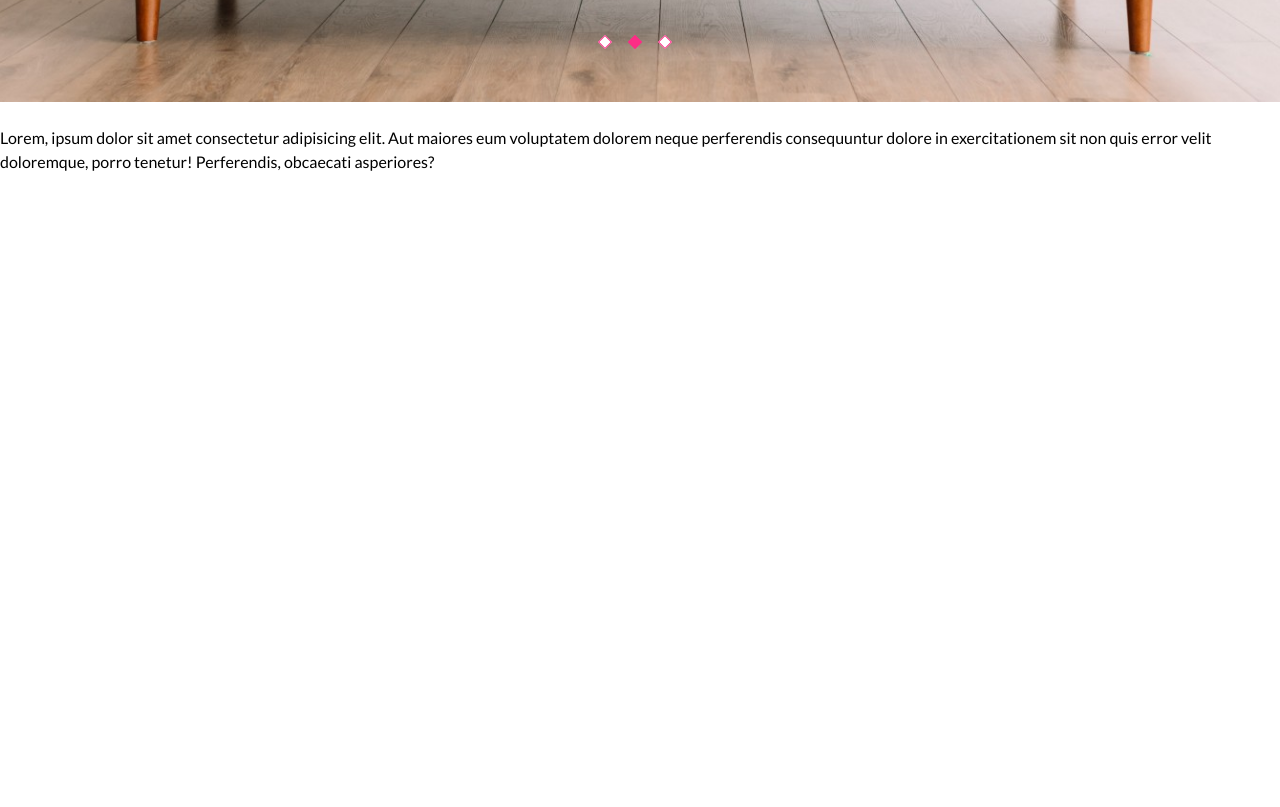
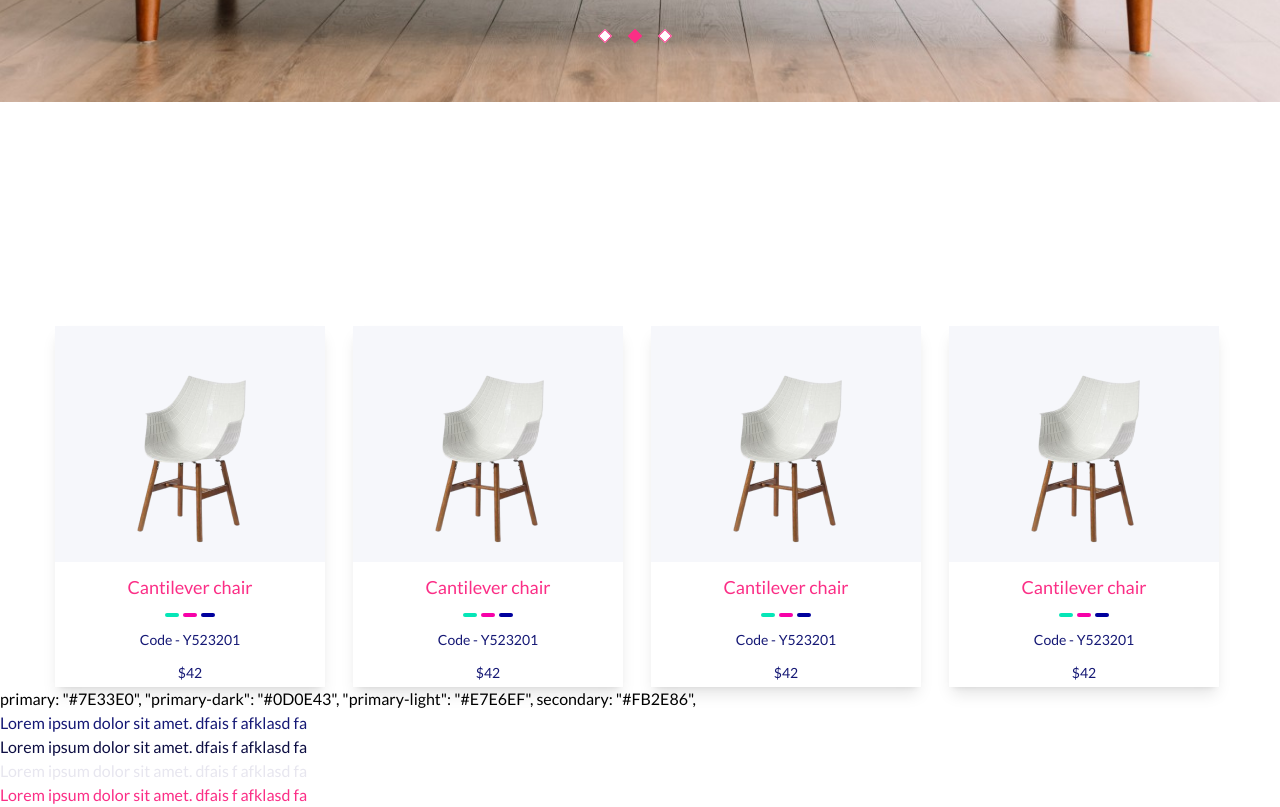
Before and after one commit to ShankalpaPokharel/ECOMMERCE, a React (Vite) app in the folder ecommerce-client/: page / in a window 1280 px wide. Shown: the part 800-1607 px from the top of the page. Before the commit the page ends 974 px from the top, so only its background shows below. Built offline with nearby package versions, Linux system fonts and the light colour scheme.

Commit message:
basicFirstProductBox design

```diff
--- /dev/null
+++ b/ecommerce-client/src/components/FirstProduct.jsx
@@ -0,0 +1,25 @@
+import React from 'react'
+
+export default function FirstProduct(prod) {
+    const product = prod.product;
+
+  return (
+    <>
+    <div className='w-[270px] h-[361px] shadow-lg'>
+        <div className='px-11 pt-11 pb-3 h-[236px] bg-[#F6F7FB]'>
+            <img className='w-[178px] h-[178px] object-fill' src={product.imgLink} alt="" />
+        </div>
+        <div className='space-y-3 text-center flex flex-col py-3'>
+            <span className='text-secondary text-[18px]'>{product.name}</span>
+            <div className='flex justify-center space-x-1'>
+                <div className='w-[14px] h-1 rounded-xl bg-[#05E6B7]'></div>
+                <div className='w-[14px] h-1 rounded-xl bg-[#F701A8]'></div>
+                <div className='w-[14px] h-1 rounded-xl bg-[#00009D]'></div>
+            </div>
+            <span className='text-primary text-[14px]'>Code - {product.code}</span>
+            <span className='text-primary text-[14px]'>${product.price}</span>
+        </div>
+    </div>
+    </>
+  )
+}
--- /dev/null
+++ b/ecommerce-client/src/components/index.js
@@ -0,0 +1,3 @@
+import FirstProduct from "./FirstProduct";
+
+export {FirstProduct}
--- a/ecommerce-client/src/pages/Home.jsx
+++ b/ecommerce-client/src/pages/Home.jsx
@@ -1,4 +1,5 @@
-import React, { useState } from "react";
+import React, { useCallback, useState } from "react";
+
 import { CiMail, CiHeart } from "react-icons/ci";
 import { TbPhoneCall } from "react-icons/tb";
 import { RiArrowDropDownLine } from "react-icons/ri";
@@ -13,10 +14,20 @@ import "slick-carousel/slick/slick-theme.css";
 import banner1 from "../assets/banner-1.png";
 import banner2 from "../assets/banner-2.jpg";
 import banner3 from "../assets/banner-3.jpg";
+import {FirstProduct} from "../components";
 
 export default function Home() {
+
+    const [firstProduct, setFirstProduct] = useState([
+        {name:"Cantilever chair", code:"Y523201",price:42.00,imgLink:"/FirstProductChair.png"},
+        {name:"Cantilever chair", code:"Y523201",price:42.00,imgLink:"/FirstProductChair.png"},
+        {name:"Cantilever chair", code:"Y523201",price:42.00,imgLink:"/FirstProductChair.png"},
+        {name:"Cantilever chair", code:"Y523201",price:42.00,imgLink:"/FirstProductChair.png"},
+    ])
+
+
     const [currentSlide, setCurrentSlide] = useState(0);
-    var settings = {
+    let settings = {
         dots: true,
         infinite: true,
         speed: 500,
@@ -29,8 +40,8 @@ export default function Home() {
 
         customPaging: (i) => (
             <div
-                className={`absolute bottom-20 w-[10px] h-[10px] border border-[#FB2E86] rotate-45 ${
-                    i === currentSlide ? "bg-[#FB2E86]" : "bg-[#FFFFFF]"
+                className={`absolute bottom-20 w-[10px] h-[10px] border border-secondary rotate-45 ${
+                    i === currentSlide ? "bg-secondary" : "bg-[#FFFFFF]"
                 }`}
             ></div>
         ),
@@ -40,11 +51,13 @@ export default function Home() {
         },
     };
 
+
+
     return (
         <>
             <header>
                 {/* header 1 */}
-                <nav className="bg-[#7E33E0] text-white flex  pt-[13px] py-[14px]  font-semibold text-base">
+                <nav className="bg-primary-bg text-white flex  pt-[13px] py-[14px]  font-semibold text-base">
                     <div className="flex container justify-between">
                         <div className="flex gap-12">
                             <div className="">
@@ -99,13 +112,13 @@ export default function Home() {
                             </ul>
                         </div>
 
-                        <div className="border border-[#E7E6EF] w-[311px] h-[40px] flex">
+                        <div className="border border-primary-light w-[311px] h-[40px] flex">
                             <input
                                 type="text"
                                 className=" h-full flex-1 px-1"
                             />
 
-                            <button className="bg-[#FB2E86]  w-[51px] h-full  px-[13px] py-[8px] ">
+                            <button className="bg-secondary  w-[51px] h-full  px-[13px] py-[8px] ">
                                 <BiSearch className="inline-block text-white" />
                             </button>
                         </div>
@@ -117,7 +130,7 @@ export default function Home() {
             <section className="">
                 <div className="relative">
                     <div className="h-[764px] ">
-                        <Slider {...settings} className="mx-w-full mx-h-full">
+                        <Slider {...settings} className="max-w-full max-h-full">
                             <div>
                                 <img
                                     className="w-full h-[764px] object-cover"
@@ -143,7 +156,7 @@ export default function Home() {
                     </div>
                     {/* Hero text */}
                     <div className="container absolute top-1/2 left-1/2  -translate-x-1/2 -translate-y-1/2 space-y-[27px]">
-                        <p className="font-bold text-[#FB2E86]">
+                        <p className="font-bold text-secondary">
                             Best Furniture For Your Castle
                         </p>
                         <p className="text-[53px] font-josefin w-[666px]">
@@ -155,20 +168,41 @@ export default function Home() {
                             elit Ratione repellat qui ex?Lorem ipsum dolor sit
                             amet consectetur adipisicing elit
                         </p>
-                        <button className="bg-[#FB2E86] px-10 py-4 font-josefin font-semibold text-[17px] text-white w-[163px]">
+                        <button className="bg-secondary px-10 py-4 font-josefin font-semibold text-[17px] text-white w-[163px]">
                             Shop Now
                         </button>
                     </div>
                 </div>
             </section>
-            <br />
 
-            <p>
-                Lorem, ipsum dolor sit amet consectetur adipisicing elit. Aut
-                maiores eum voluptatem dolorem neque perferendis consequuntur
-                dolore in exercitationem sit non quis error velit doloremque,
-                porro tenetur! Perferendis, obcaecati asperiores?
-            </p>
+            {/* first part product  */}
+            <section className="container flex mt-56 gap-7">
+               { firstProduct.map(el=>(<FirstProduct product={el} />))}
+
+            </section>
+
+
+            primary: "#7E33E0",
+        "primary-dark": "#0D0E43",
+        "primary-light": "#E7E6EF",
+        secondary: "#FB2E86",
+
+        <p className="text-primary">
+        Lorem ipsum dolor sit amet. dfais f afklasd fa
+        </p>
+        <p className="text-primary-dark">
+        Lorem ipsum dolor sit amet. dfais f afklasd fa
+        </p>
+        <p className="text-primary-light">
+        Lorem ipsum dolor sit amet. dfais f afklasd fa
+        </p>
+        <p className="text-secondary">
+        Lorem ipsum dolor sit amet. dfais f afklasd fa
+        </p>
+
+
+
+
         </>
     );
 }
--- a/ecommerce-client/tailwind.config.js
+++ b/ecommerce-client/tailwind.config.js
@@ -15,7 +15,14 @@ export default {
       backgroundImage: {
         'hero-pattern': "url('/src/assets/herobg.png')",
 
-      }
+      },
+      colors: {
+        primary: "#151875",
+        "primary-bg" : "#7E33E0",
+        "primary-dark": "#0D0E43",
+        "primary-light": "#E7E6EF",
+        secondary: "#FB2E86",
+      },
     },
   },
   plugins: [],
```
Also changed, not shown: ecommerce-client/public/FirstProductChair.png (added).
